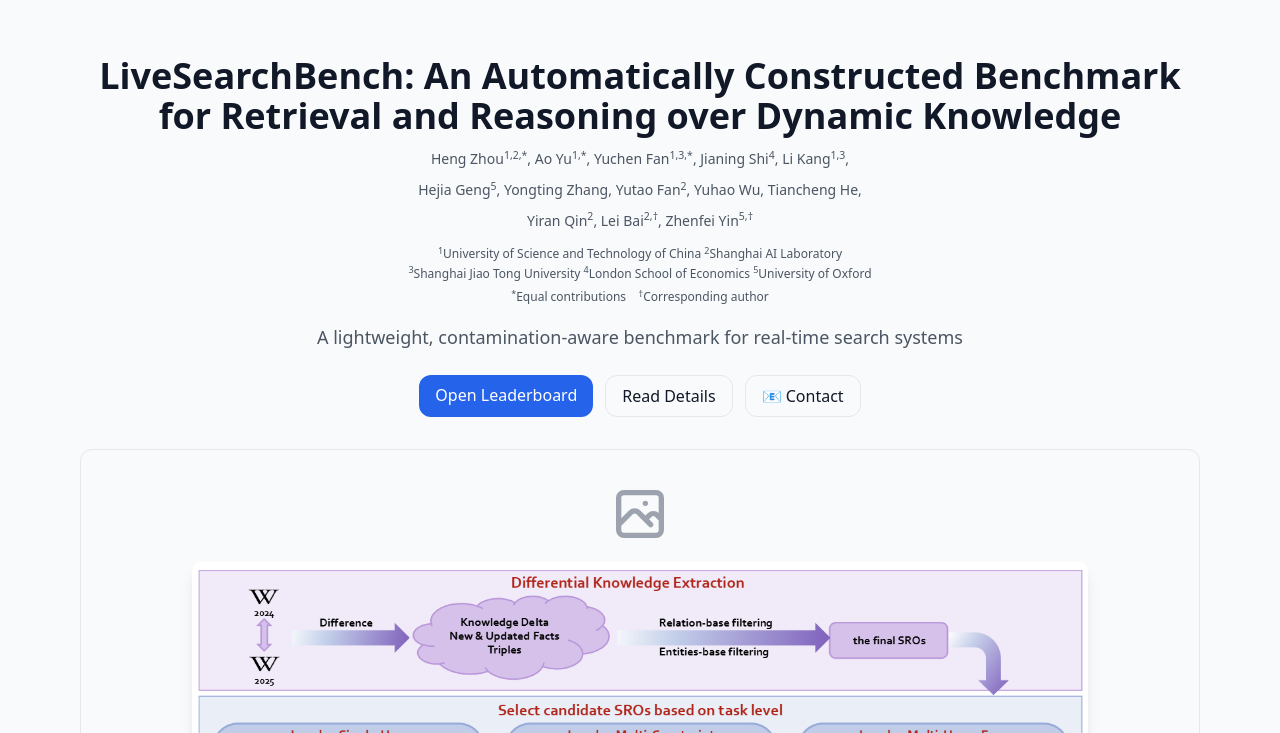
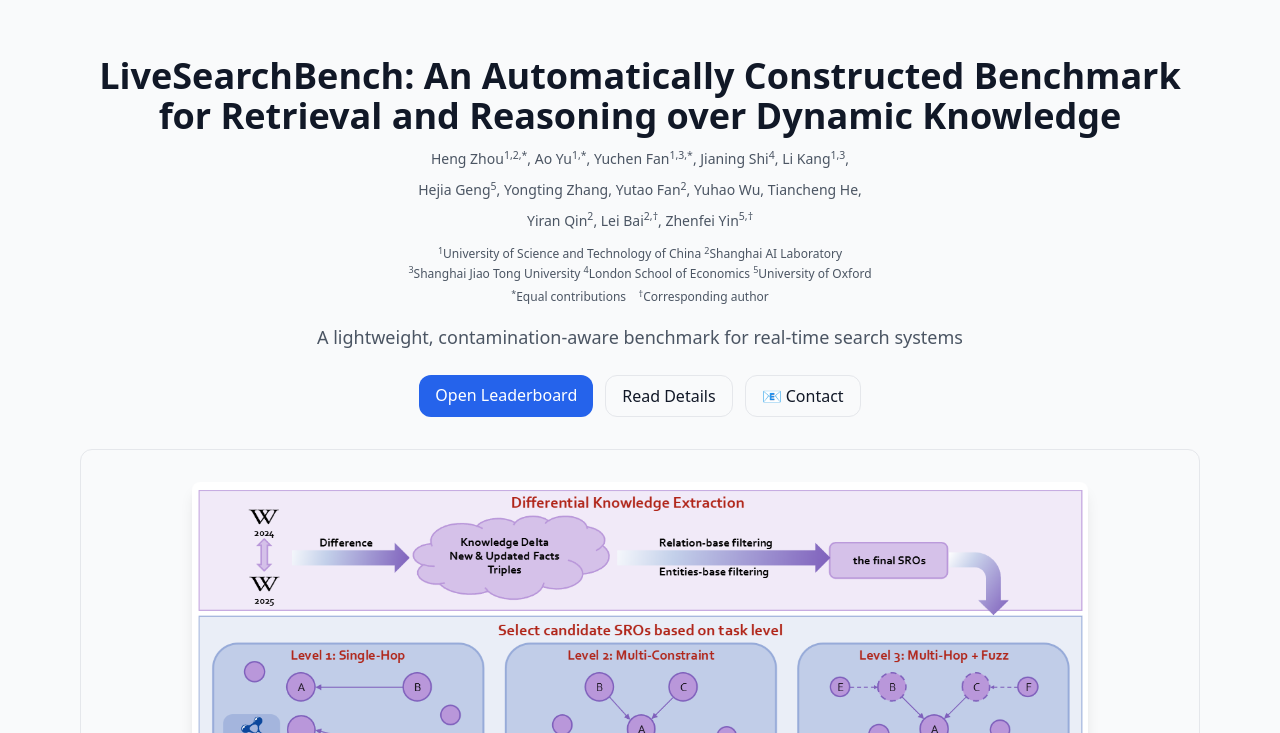
Before and after one commit to LiveSearchbench/LiveSearchbench.github.io, a plain HTML site: page index.html in a window 1280 px wide. Shown: the part 67-800 px from the top of the page. Drawn offline with nearby package versions, Linux system fonts and the light colour scheme.

Commit message:
fix image bug

```diff
--- a/index.html
+++ b/index.html
@@ -113,13 +113,8 @@
         </div>
       </div>
 
-      <!-- Method Overview Image Placeholder -->
+      <!-- Method Overview Image -->
       <div class="w-full bg-gray-50 border rounded-xl p-8 text-center">
-        <div class="text-gray-400 mb-4">
-          <svg class="mx-auto h-16 w-16" fill="none" stroke="currentColor" viewBox="0 0 24 24">
-            <path stroke-linecap="round" stroke-linejoin="round" stroke-width="2" d="M4 16l4.586-4.586a2 2 0 012.828 0L16 16m-2-2l1.586-1.586a2 2 0 012.828 0L20 14m-6-6h.01M6 20h12a2 2 0 002-2V6a2 2 0 00-2-2H6a2 2 0 00-2 2v12a2 2 0 002 2z" />
-          </svg>
-        </div>
         <img src="pipeline.png" alt="LiveSearchBench Pipeline" class="w-full max-w-4xl mx-auto rounded-lg shadow-lg" />
       </div>
     </div>
```
